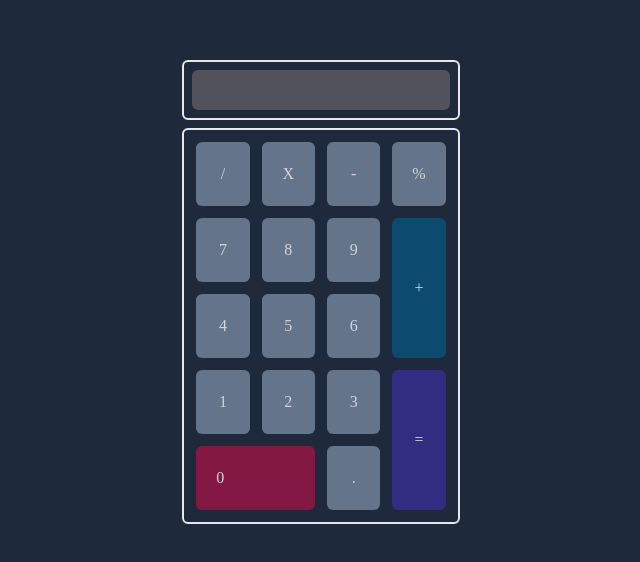
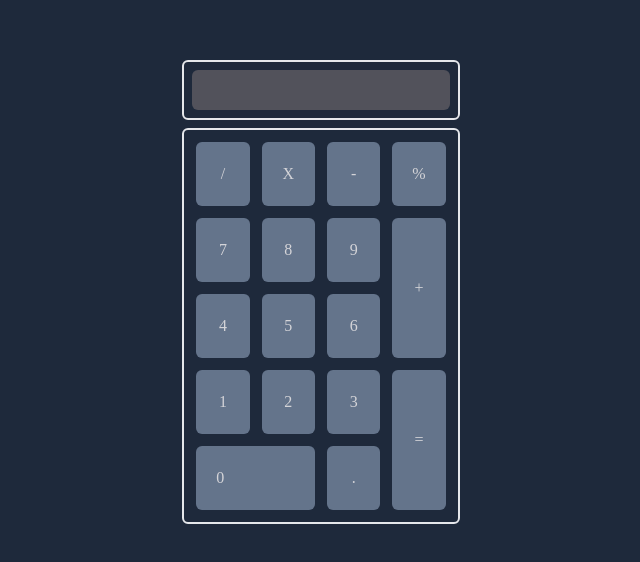
Before and after one commit to GarlicBuns19/react-calculatore-with-tailwind, a React (Vite) app: page / in a window 1280 px wide. Shown: the part 108-670 px from the top of the page, without its empty margins (319-959 px from the left). Built offline with nearby package versions, Linux system fonts and the light colour scheme; a web font is replaced by a local one.

Commit message:
Updated App.jsx

```diff
--- a/src/App.jsx
+++ b/src/App.jsx
@@ -24,21 +24,15 @@ function App() {
                             <Button buttonLabel={'7'}></Button>
                             <Button buttonLabel={'8'}></Button>
                             <Button buttonLabel={'9'}></Button>
-                            <div
-                                className={"row-span-2 p-5 flex justify-center items-center bg-sky-900 rounded-md hover:bg-sky-700 ease-in duration-300"}>+
-                            </div>
+                            <Button buttonLabel={'+'} className={"row-span-2 flex justify-center items-center"}></Button>
                             <Button buttonLabel={'4'}></Button>
                             <Button buttonLabel={'5'}></Button>
                             <Button buttonLabel={'6'}></Button>
                             <Button buttonLabel={'1'}></Button>
                             <Button buttonLabel={'2'}></Button>
                             <Button buttonLabel={'3'}></Button>
-                            <div
-                                className={"row-span-2 p-5 flex justify-center items-center bg-indigo-900 rounded-md hover:bg-indigo-700 ease-in duration-300"}>=
-                            </div>
-                            <div
-                                className={"col-span-2 p-5 bg-pink-900 rounded-md hover:bg-pink-700 ease-in duration-300"}>0
-                            </div>
+                            <Button buttonLabel={'='} className={"row-span-2 flex justify-center items-center"}></Button>
+                            <Button buttonLabel={'0'} className={"col-span-2 text-left"}></Button>
                             <Button buttonLabel={'.'}></Button>
                         </div>
                     </CalculatorProvider>
--- a/src/components/Button.jsx
+++ b/src/components/Button.jsx
@@ -2,7 +2,7 @@ import PropTypes from "prop-types";
 
 export function Button(props) {
     return (
-        <button className={"p-5 bg-slate-500 rounded-md hover:bg-slate-600 ease-in duration-300"}
+        <button className={`p-5 bg-slate-500 rounded-md hover:bg-slate-600 ease-in duration-300 ${props.className}`}
                 onClick={props.onClick}>
             {props.buttonLabel}
         </button>
```
